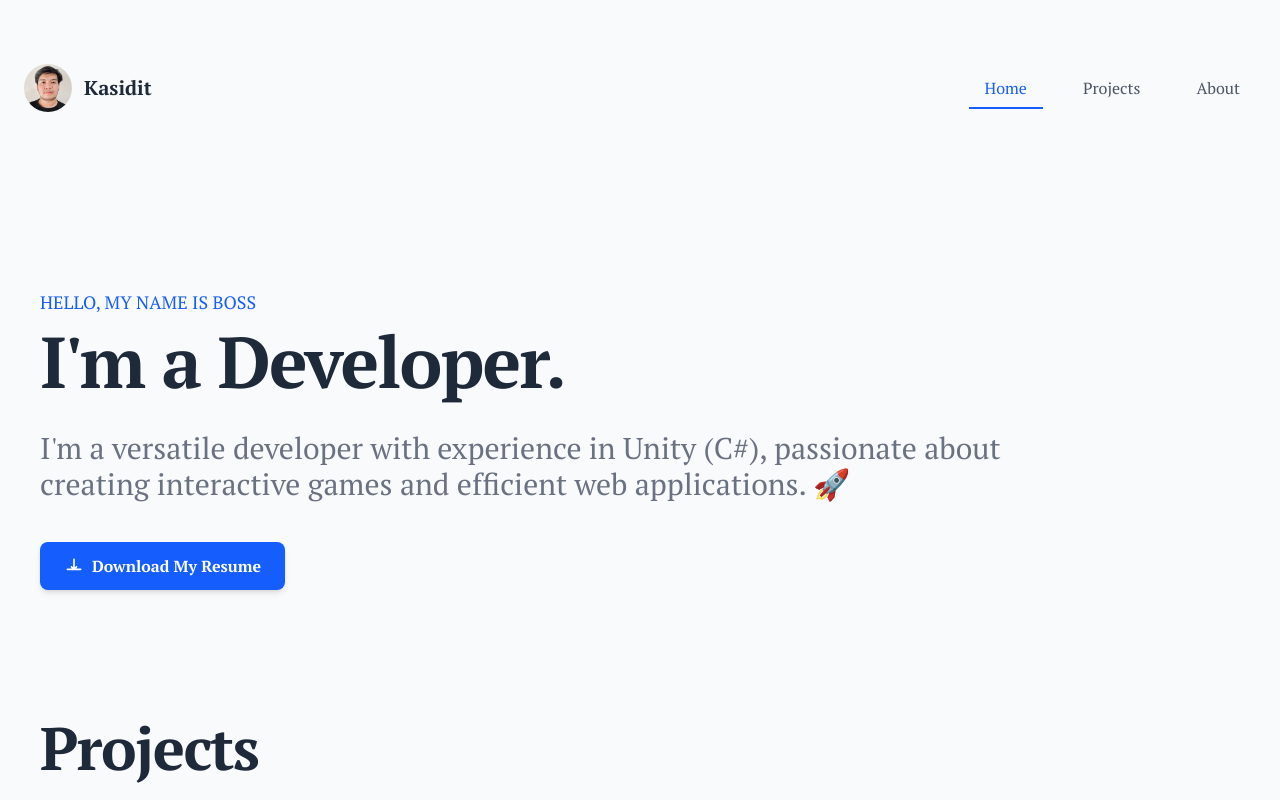
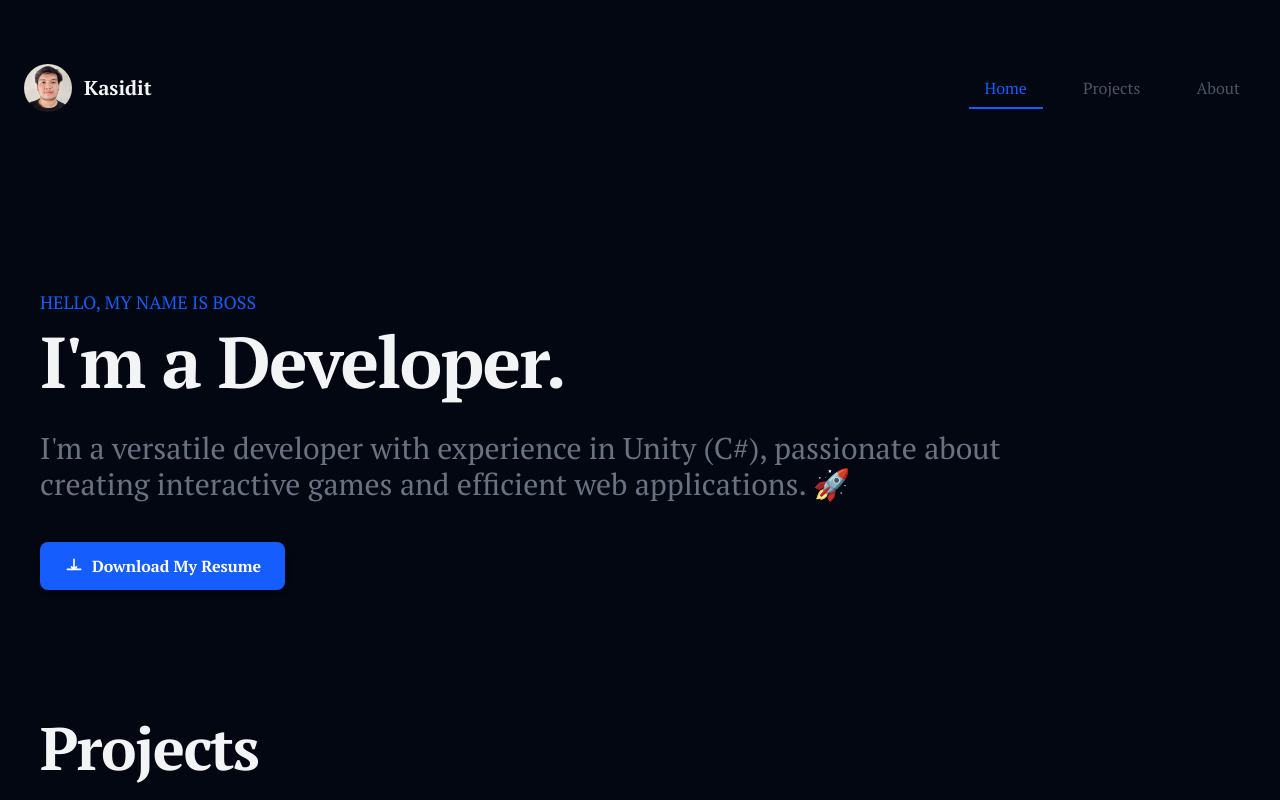
Before and after one commit to KasiditR/portfolio-kasidit, a React (Vite) app: page / in a window 1280 px wide. Shown: the top 800 px of the page. Built offline with nearby package versions, Linux system fonts and the light colour scheme.

Commit message:
[update] base css

```diff
--- a/src/index.css
+++ b/src/index.css
@@ -3,7 +3,7 @@
 @layer base {
   html,
   body {
-    @apply bg-gray-50 text-gray-800 dark:bg-gray-950 dark:text-gray-100;
+    @apply bg-gray-950 text-gray-100;
     font-family: "PT Serif", serif;
   }
 }
```
